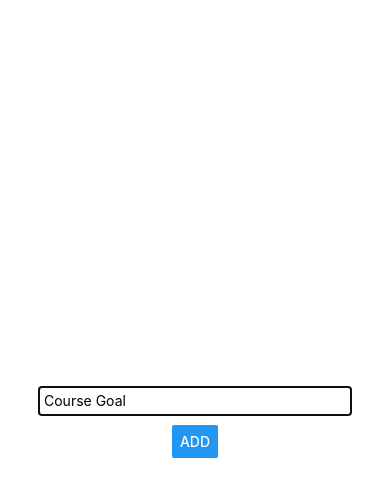
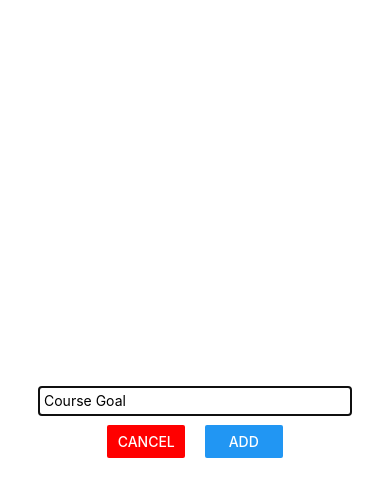
Before and after one commit to Memitaru/react-native-learning, a React Native app in the folder rn-complete-guide/: screen / in a window 390 px wide. Both pictures are taken after a click on the button "ADD NEW GOAL". Shown: the top 496 px of the page. Built offline with nearby package versions, Linux system fonts and the light colour scheme.

Commit message:
Completed goal app

```diff
--- a/rn-complete-guide/components/GoalInput.js
+++ b/rn-complete-guide/components/GoalInput.js
@@ -25,10 +25,20 @@ const GoalInput = props => {
           style={styles.goalInput}
           onChangeText={goalInputHandler}
           value={enteredGoal} />
+        <View style={styles.buttonContainer}>
+        <View style={styles.button}><Button
+          color="red"
+          title="CANCEL"
+          onPress={() => props.toggleModal(false)}
+          />
+        </View>
+        <View style={styles.button}>
         <Button
           title="ADD"
           onPress={addItem}
           />
+          </View>
+        </View>
       </View>
       </Modal>
     )
@@ -46,6 +56,14 @@ const styles = StyleSheet.create({
       padding: 5,
       marginBottom: 10,
       width: '80%'
+    },
+    buttonContainer: {
+      flexDirection: "row",
+      justifyContent: "space-around",
+      width: '50%'
+    },
+    button: {
+      width: '40%'
     }
   });
 
```
